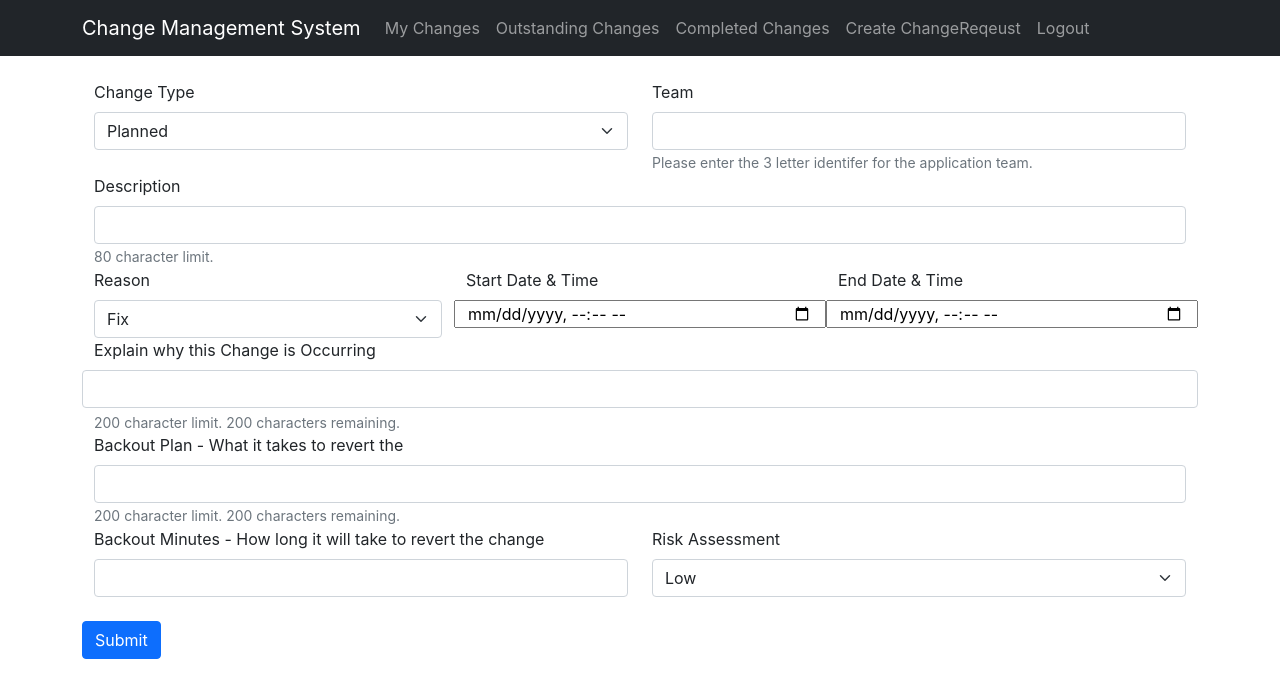
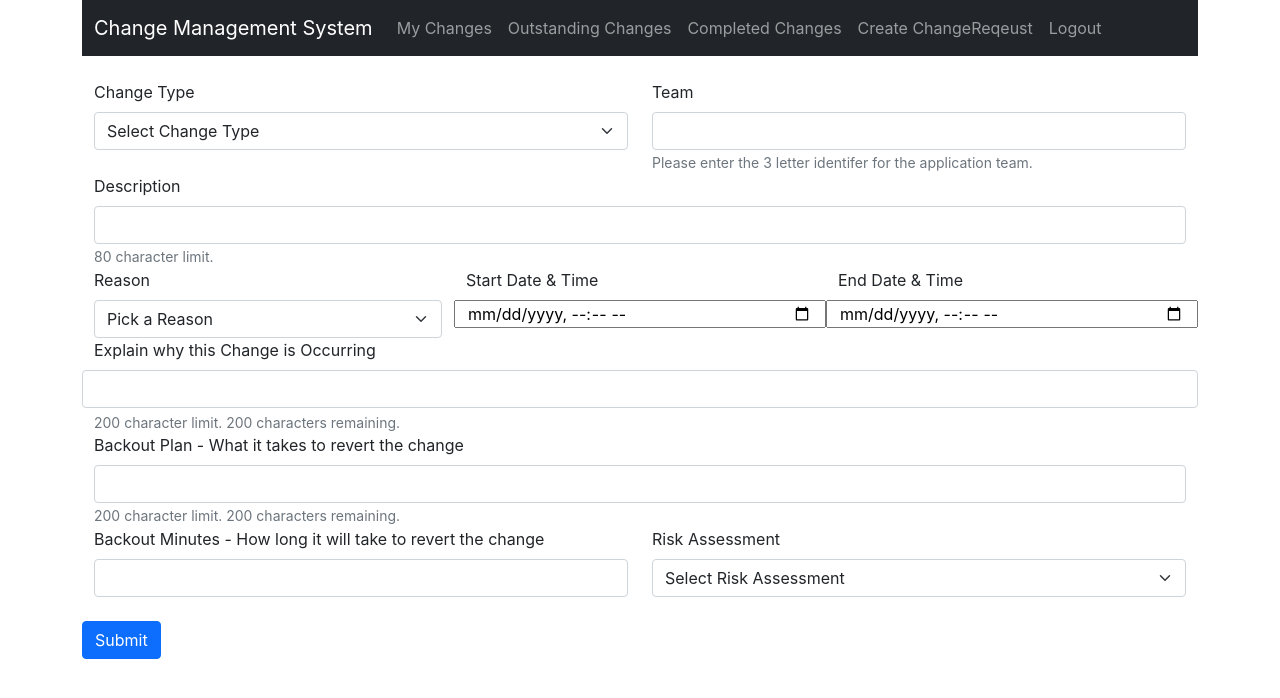
Before and after one commit to ucmo-cs/Gilgamesh_23F, a React (Create React App) app in the folder commercefrontend/: page /create in a window 1280 px wide. Shown: the top 698 px of the page. Built offline with nearby package versions, Linux system fonts and the light colour scheme; the HTML template or start-up script is replaced by a standard one.

Commit message:
Frontend

```diff
--- a/commercefrontend/src/App.js
+++ b/commercefrontend/src/App.js
@@ -22,9 +22,8 @@ function App() {
   return (
     <AuthProvider>
       <div>
-        <Header/>
         <Container>
-          <Route path="/" exact={true} component={Home}/>
+          <Route path="/" exact={true} component={UserLogin}/>
           <Route path="/login" exact={true} component={UserLogin}/>
           <Route path="/create" exact={true} component={CreateChangeRequest}/>
           <Route path="/changerequest" exact={true} component={ChangeRequestList}/>
--- a/commercefrontend/src/components/Header.js
+++ b/commercefrontend/src/components/Header.js
@@ -13,7 +13,7 @@ function App() {
 <>
   <Navbar bg="dark" variant="dark">
     <Container>
-    <Link to ="/"  className = "navbar-brand">Change Management System</Link>
+    <Link to ="/changerequest"  className = "navbar-brand">Change Management System</Link>
 
     <Nav className="me-auto">
       <Link to ="/changerequest" className = "nav-link">My Changes</Link>
--- a/commercefrontend/src/pages/ChangeDetails.js
+++ b/commercefrontend/src/pages/ChangeDetails.js
@@ -1,6 +1,7 @@
 import React from 'react';
 import { useEffect } from 'react';
 import { useState } from 'react';
+import Header from '../components/Header'
 
 function ChangeDetails(props) {
 
@@ -33,6 +34,7 @@ function ChangeDetails(props) {
 
   return (
     <div>
+      <Header/>
            {changerequest.applicationId} <br/>
            {changerequest.description} <br/>
            {changerequest.startDate} <br/>
--- a/commercefrontend/src/pages/ChangeRequestList.js
+++ b/commercefrontend/src/pages/ChangeRequestList.js
@@ -2,6 +2,7 @@ import React from 'react';
 import { useEffect } from 'react';
 import { useState } from 'react';
 import Table from 'react-bootstrap/Table';
+import Header from '../components/Header'
 
 
 
@@ -43,6 +44,7 @@ function ChangeRequestList(props) {
 
     return (
     <div>
+      <Header/>
         <Table striped bordered hover>
           <thead>
             <tr>
--- a/commercefrontend/src/pages/CompletedChanges.js
+++ b/commercefrontend/src/pages/CompletedChanges.js
@@ -2,7 +2,7 @@ import React from 'react';
 import { useEffect } from 'react';
 import { useState } from 'react';
 import Table from 'react-bootstrap/Table';
-
+import Header from '../components/Header'
 
 
 
@@ -41,6 +41,7 @@ function CompletedChanges(props) {
 
     return (
     <div>
+      <Header/>
         <Table striped bordered hover>
           <thead>
             <tr>
--- a/commercefrontend/src/pages/CreateChangeRequest.js
+++ b/commercefrontend/src/pages/CreateChangeRequest.js
@@ -1,6 +1,7 @@
 import React from 'react';
 import { useState } from 'react';
 import { Form, Button, Dropdown, Container, Row, Col} from 'react-bootstrap';
+import Header from '../components/Header'
 
 function CreateChangeRequest(props) {
 
@@ -86,7 +87,7 @@ function CreateChangeRequest(props) {
 
   return (
     <div>
-
+        <Header/>
         <Form onSubmit={submitChangeRequest}>
             <Container>
                 <Row>
@@ -98,6 +99,7 @@ function CreateChangeRequest(props) {
                             name = "changeType"
                             onChange = {changeValue}
                         >
+                            <option>Select Change Type</option>
                             <option>Planned</option>
                             <option>Unplanned</option>
                             <option>Emergency</option>
@@ -141,6 +143,7 @@ function CreateChangeRequest(props) {
                             name = "reason"
                             onChange = {changeValue}
                         >
+                            <option>Pick a Reason</option>
                             <option>Fix</option>
                             <option>Enhancement</option>
                         </Form.Select>
@@ -181,7 +184,7 @@ function CreateChangeRequest(props) {
                     </Form.Text>
 
                 </Row>
-                  <Form.Label>Backout Plan - What it takes to revert the</Form.Label>
+                  <Form.Label>Backout Plan - What it takes to revert the change</Form.Label>
                     <Form.Control
                         type="title"
                         id='backoutplan'
@@ -214,6 +217,7 @@ function CreateChangeRequest(props) {
                             name = "riskAssessment"
                             onChange = {changeValue}
                         >
+                            <option>Select Risk Assessment</option>
                             <option>Low</option>
                             <option>Medium</option>
                             <option>High</option>
--- a/commercefrontend/src/pages/OutstandingChanges.js
+++ b/commercefrontend/src/pages/OutstandingChanges.js
@@ -2,7 +2,7 @@ import React from 'react';
 import { useEffect } from 'react';
 import { useState } from 'react';
 import Table from 'react-bootstrap/Table';
-
+import Header from '../components/Header'
 
 
 
@@ -41,6 +41,7 @@ function OutstandingChanges(props) {
 
     return (
     <div>
+      <Header/>
         <Table striped bordered hover>
           <thead>
             <tr>
--- a/commercefrontend/src/pages/UserLogin.js
+++ b/commercefrontend/src/pages/UserLogin.js
@@ -2,6 +2,7 @@ import React from 'react';
 import { useState } from 'react';
 import { useAuth } from '../components/AuthContext';
 import { Form, Button, Dropdown, Container, Row, Col} from 'react-bootstrap';
+import Header from '../components/Header'
 
 function UserLogin(props) {
 
@@ -45,7 +46,7 @@ function UserLogin(props) {
             console.log(res)
             if(res!==null){
               setUserLogin(res)
-              props.history.push('/');
+              props.history.push('/changerequest');
             }else{
               alert('Invalid Username or Password');
             }
```
